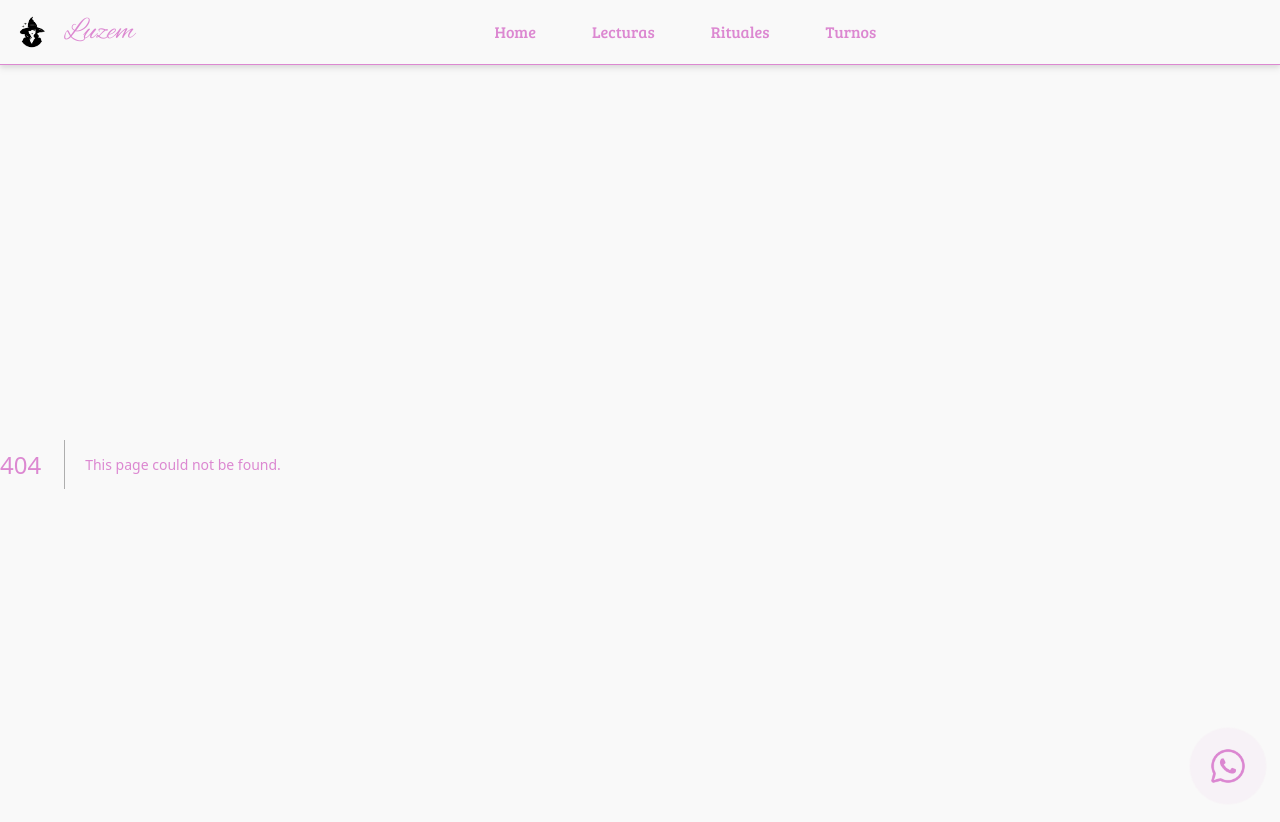
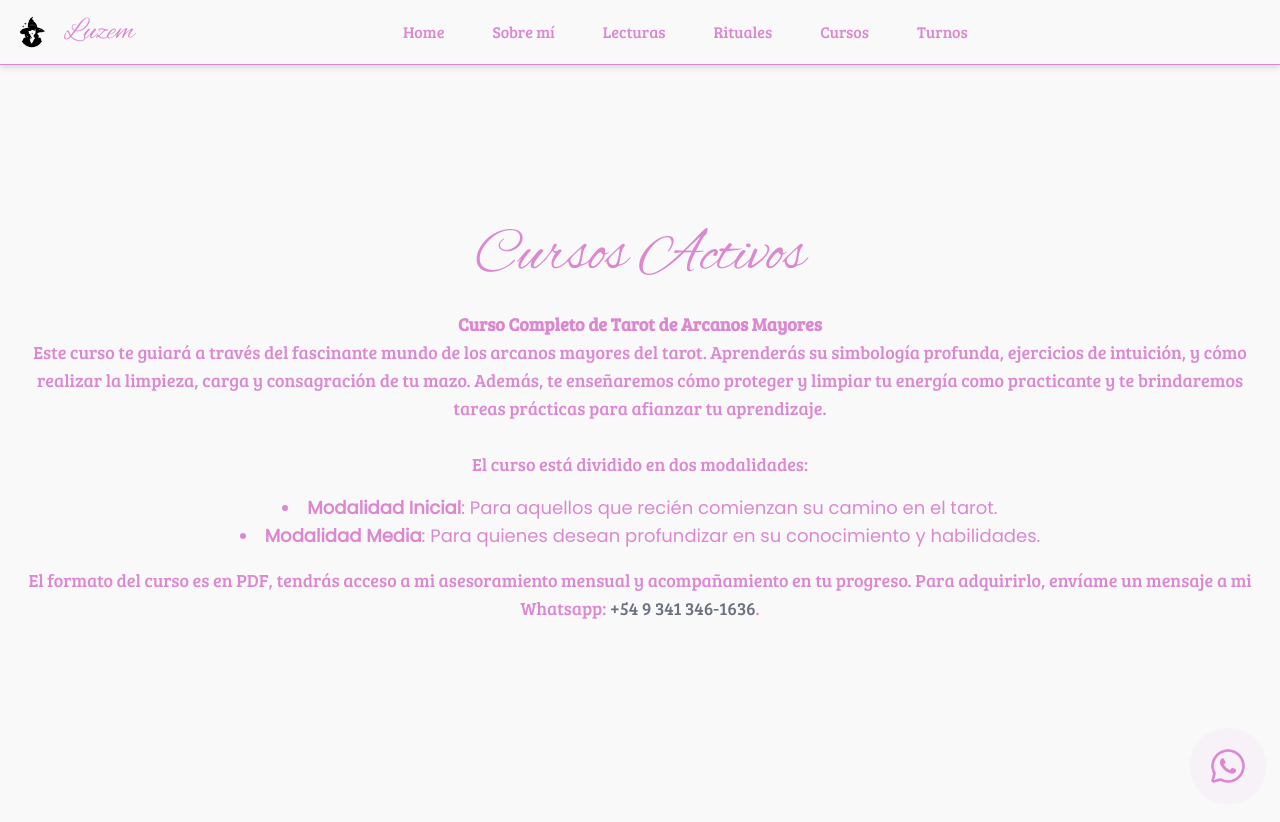
Before and after one commit to LucianoMas26/app-tarot, a Next.js app: page /courses in a window 1280 px wide. Before the commit this address had no page. Shown: the top 822 px of the page. After the commit the page ends 800 px from the top, so only its background shows below. Built offline with nearby package versions, Linux system fonts and the light colour scheme.

Commit message:
Adding routes and descriptions

```diff
--- /dev/null
+++ b/app/about/page.tsx
@@ -0,0 +1,43 @@
+import { Alex_Brush, Bree_Serif } from "next/font/google"
+
+const alexBrush = Alex_Brush({
+  subsets: ["latin"],
+  weight: ["400"]
+})
+
+const breeSerif = Bree_Serif({
+  subsets: ["latin"],
+  weight: ["400"]
+})
+
+export default function About() {
+  return (
+    <div className="relative w-full h-[calc(100svh-4rem)] flex justify-center items-center">
+      <div className="text-center p-6 max-h-[90%]">
+        <h1
+          className={`${alexBrush.className} text-4xl sm:text-5xl md:text-6xl mb-6`}
+        >
+          ¿Quién soy?
+        </h1>
+        <p
+          className={`${breeSerif.className} text-sm sm:text-md md:text-lg mb-4`}
+        >
+          Soy Luzem, medium de nacimiento, y desde temprana edad he mantenido
+          una conexión profunda con el mundo espiritual, desarrollando esta
+          habilidad para ponerla al servicio de quienes lo necesiten. Mi
+          herramienta principal es el tarot, con el cual realizo lecturas
+          especiales que van más allá de lo predictivo, incluyendo lecturas de
+          vidas pasadas a través del registro akáshico. Mi especialidad son las
+          canalizaciones de seres queridos, así como las conexiones con maestros
+          espirituales y seres de luz. Esta relación con los seres ascendidos me
+          permite realizar limpiezas energéticas potentes y otros rituales que
+          se especifican en la sección de "Rituales". Como profesora titulada en
+          materias pedagógicas, también imparto clases de tarot y mediumnidad,
+          que podrás encontrar en la sección de "Cursos". Mi misión es
+          acompañarte en tu camino espiritual, actuando como el medio entre los
+          mensajes que el universo tiene para ti y tus necesidades espirituales.
+        </p>
+      </div>
+    </div>
+  )
+}
--- /dev/null
+++ b/app/courses/page.tsx
@@ -0,0 +1,74 @@
+import { Alex_Brush, Bree_Serif } from "next/font/google"
+const { WHATSAPPNUMBER, MESSAGE, BASEURL } = process.env
+
+const alexBrush = Alex_Brush({
+  subsets: ["latin"],
+  weight: ["400"]
+})
+
+const breeSerif = Bree_Serif({
+  subsets: ["latin"],
+  weight: ["400"]
+})
+
+export default function Courses() {
+  if (!WHATSAPPNUMBER || !BASEURL || !MESSAGE) {
+    return null
+  }
+  const encodedMessage = encodeURIComponent(MESSAGE)
+  const whatsappLink = `${BASEURL}?phone=${WHATSAPPNUMBER}&text=${encodedMessage}&type=phone_number&app_absent=0`
+  return (
+    <div className="relative w-full h-[calc(100svh-4rem)] flex justify-center items-center">
+      <div className="text-center p-6 max-h-[90%]">
+        <h1
+          className={`${alexBrush.className} text-4xl sm:text-5xl md:text-6xl mb-6`}
+        >
+          Cursos Activos
+        </h1>
+        <p
+          className={`${breeSerif.className} text-sm sm:text-base md:text-lg mb-4`}
+        >
+          <strong>Curso Completo de Tarot de Arcanos Mayores</strong>
+          <br />
+          Este curso te guiará a través del fascinante mundo de los arcanos
+          mayores del tarot. Aprenderás su simbología profunda, ejercicios de
+          intuición, y cómo realizar la limpieza, carga y consagración de tu
+          mazo. Además, te enseñaremos cómo proteger y limpiar tu energía como
+          practicante y te brindaremos tareas prácticas para afianzar tu
+          aprendizaje.
+          <br />
+          <br />
+          El curso está dividido en dos modalidades:
+        </p>
+        <ul className="text-sm sm:text-base md:text-lg list-disc list-inside mb-4">
+          <li>
+            <strong>Modalidad Inicial</strong>: Para aquellos que recién
+            comienzan su camino en el tarot.
+          </li>
+          <li>
+            <strong>Modalidad Media</strong>: Para quienes desean profundizar en
+            su conocimiento y habilidades.
+          </li>
+        </ul>
+        <p
+          className={`${breeSerif.className} text-sm sm:text-base md:text-lg mb-4`}
+        >
+          El formato del curso es en PDF, tendrás acceso a mi asesoramiento
+          mensual y acompañamiento en tu progreso. Para adquirirlo, envíame un
+          mensaje a mi Whatsapp:{" "}
+          <strong>
+            {" "}
+            <a
+              href={whatsappLink}
+              className={`${breeSerif.className} text-gray-500 hover:underline duration-300 ease-in-out`}
+            >
+              {" "}
+              +54 9 341 346-1636
+            </a>
+          </strong>
+          .
+        </p>
+      </div>
+    </div>
+  )
+}
--- a/app/globals.css
+++ b/app/globals.css
@@ -4,6 +4,7 @@
 
 html {
   min-height: 100svh;
+  background-color: #f9f9f9;
 }
 
 @keyframes levitate {
--- a/app/turnos/page.tsx
+++ b/app/turnos/page.tsx
@@ -1,4 +1,5 @@
 import { Alex_Brush, Bree_Serif } from "next/font/google"
+const { WHATSAPPNUMBER, MESSAGE, BASEURL } = process.env
 
 const alexBrush = Alex_Brush({
   subsets: ["latin"],
@@ -11,11 +12,17 @@ const breeSerif = Bree_Serif({
 })
 
 export default function Turnos() {
+  if (!WHATSAPPNUMBER || !BASEURL || !MESSAGE) {
+    return null
+  }
+  const encodedMessage = encodeURIComponent(MESSAGE)
+  const whatsappLink = `${BASEURL}?phone=${WHATSAPPNUMBER}&text=${encodedMessage}&type=phone_number&app_absent=0`
+
   return (
     <div className="relative w-full h-[calc(100svh-4rem)]">
       <div className="absolute top-1/2 left-1/2 transform -translate-x-1/2 -translate-y-1/2  text-center p-6  max-h-[90%]">
         <h1
-          className={`${alexBrush.className} text-2xl sm:text-3xl md:text-6xl mb-6`}
+          className={`${alexBrush.className} text-4xl sm:text-5xl md:text-6xl mb-6`}
         >
           Reserva de Turnos
         </h1>
@@ -25,7 +32,7 @@ export default function Turnos() {
           ¡Bienvenid@ a mi espacio espiritual! Si deseas reservar un turno,
           simplemente envíame un mensaje por WhatsApp al
           <a
-            href="https://wa.me/1234567890"
+            href={whatsappLink}
             className={`${breeSerif.className} text-gray-500 hover:underline duration-300 ease-in-out`}
           >
             {" "}
--- a/components/MobileNavbar/MobileNavbar.tsx
+++ b/components/MobileNavbar/MobileNavbar.tsx
@@ -6,7 +6,7 @@ const breeSerif = Bree_Serif({
   weight: ["400"]
 })
 
-const MobileNavbar = () => {
+const MobileNavbar = ({ closeMobileNav }: { closeMobileNav: () => void }) => {
   return (
     <div
       className="fixed z-20 items-center justify-between w-full md:flex md:w-auto md:order-1"
@@ -19,24 +19,52 @@ const MobileNavbar = () => {
           <Link
             href="/"
             className="block py-2 px-3 duration-300 ease-in-out hover:bg-[#dc88d1] hover:text-white rounded"
+            onClick={closeMobileNav}
           >
             Home
           </Link>
+        </li>
+        <li>
           <Link
-            href={"/reading"}
+            href="/about"
             className="block py-2 px-3 duration-300 ease-in-out hover:bg-[#dc88d1] hover:text-white rounded"
+            onClick={closeMobileNav}
+          >
+            Sobre mi
+          </Link>
+        </li>
+        <li>
+          <Link
+            href="/reading"
+            className="block py-2 px-3 duration-300 ease-in-out hover:bg-[#dc88d1] hover:text-white rounded"
+            onClick={closeMobileNav}
           >
             Lecturas
           </Link>
+        </li>
+        <li>
           <Link
-            href={"/ritual"}
+            href="/ritual"
             className="block py-2 px-3 duration-300 ease-in-out hover:bg-[#dc88d1] hover:text-white rounded"
+            onClick={closeMobileNav}
           >
             Rituales
           </Link>
+        </li>
+        <li>
           <Link
-            href={"/turnos"}
+            href="/courses"
             className="block py-2 px-3 duration-300 ease-in-out hover:bg-[#dc88d1] hover:text-white rounded"
+            onClick={closeMobileNav}
+          >
+            Cursos
+          </Link>
+        </li>
+        <li>
+          <Link
+            href="/turnos"
+            className="block py-2 px-3 duration-300 ease-in-out hover:bg-[#dc88d1] hover:text-white rounded"
+            onClick={closeMobileNav}
           >
             Turnos
           </Link>
--- a/components/Navbar/Navbar.tsx
+++ b/components/Navbar/Navbar.tsx
@@ -4,7 +4,7 @@ import Image from "next/image"
 import Link from "next/link"
 import { Alex_Brush, Bree_Serif } from "next/font/google"
 import MobileNavbar from "../MobileNavbar/MobileNavbar"
-import { useState, useRef, useEffect } from "react"
+import { useState } from "react"
 
 const alexBrush = Alex_Brush({
   subsets: ["latin"],
@@ -23,37 +23,23 @@ export default function Navbar() {
     setIsMobileNavVisible(!isMobileNavVisible)
   }
 
-  const mobileNavRef = useRef<HTMLDivElement>(null)
-
-  const handleClickOutside = (event: MouseEvent) => {
-    if (
-      mobileNavRef.current &&
-      !mobileNavRef.current.contains(event.target as Node)
-    ) {
-      setIsMobileNavVisible(false)
-    }
+  const closeMobileNav = () => {
+    setIsMobileNavVisible(false)
   }
-
-  useEffect(() => {
-    document.addEventListener("mousedown", handleClickOutside)
-    return () => {
-      document.removeEventListener("mousedown", handleClickOutside)
-    }
-  }, [])
 
   return (
     <nav className="fixed bg-[#f9f9f9] w-full z-50 top-0 start-0 border-b border-[#dc88d1] drop-shadow-md">
-      <div className="max-w-screen-xl flex flex-wrap items-center justify-between mx-auto p-3 ">
+      <div className="max-w-screen-xl flex flex-wrap items-center justify-between mx-auto p-3">
         <a className="flex items-center space-x-3 rtl:space-x-reverse">
           <Image src={icon} alt="Icon" width={40} height={40} />
           <span
-            className={`${alexBrush.className} hidden sm:block self-center text-3xl text-[#dc88d1]  whitespace-nowrap`}
+            className={`${alexBrush.className} hidden sm:block self-center text-3xl text-[#dc88d1] whitespace-nowrap`}
           >
             Luzem
           </span>
         </a>
         <div className="flex md:order-2 space-x-3 md:space-x-0 rtl:space-x-reverse">
-          <div className=" px-4 "></div>
+          <div className="px-4"></div>
           <button
             type="button"
             className="inline-flex items-center p-2 w-10 h-10 justify-center text-sm text-[#dc88d1] rounded-lg md:hidden focus:outline-none focus:ring-2 focus:ring-offset-white"
@@ -76,14 +62,14 @@ export default function Navbar() {
             </svg>
           </button>
         </div>
-        <div className="items-center justify-between hidden w-full md:flex md:w-auto ">
+        <div className="items-center justify-between hidden w-full md:flex md:w-auto">
           <ul
-            className={`${breeSerif.className} flex flex-col p-4 md:p-0 mt-4 border text-[#dc88d1] font-thin rounded-lg md:space-x-8  md:flex-row md:mt-0 md:border-0 `}
+            className={`${breeSerif.className} flex flex-col p-4 md:p-0 mt-4 border text-[#dc88d1] font-thin rounded-lg md:space-x-6 md:flex-row md:mt-0 md:border-0`}
           >
             <li>
               <Link
                 href="/"
-                className="block py-2 px-3 duration-300 ease-in-out "
+                className="block py-2 px-3 duration-300 ease-in-out"
                 aria-current="page"
               >
                 Home
@@ -91,8 +77,17 @@ export default function Navbar() {
             </li>
             <li>
               <Link
+                href="/about"
+                className="block py-2 px-3 duration-300 ease-in-out"
+                aria-current="page"
+              >
+                Sobre mí
+              </Link>
+            </li>
+            <li>
+              <Link
                 href={"/reading"}
-                className="block py-2 px-3   duration-300 ease-in-out"
+                className="block py-2 px-3 duration-300 ease-in-out"
               >
                 Lecturas
               </Link>
@@ -100,15 +95,22 @@ export default function Navbar() {
             <li>
               <Link
                 href={"/ritual"}
-                className="block py-2 px-3   duration-300 ease-in-out"
+                className="block py-2 px-3 duration-300 ease-in-out"
               >
                 Rituales
               </Link>
             </li>
+            <Link
+              href="/courses"
+              className="block py-2 px-3 duration-300 ease-in-out"
+              aria-current="page"
+            >
+              Cursos
+            </Link>
             <li>
               <Link
                 href={"/turnos"}
-                className="block py-2 px-3  duration-300 ease-in-out"
+                className="block py-2 px-3 duration-300 ease-in-out"
               >
                 Turnos
               </Link>
@@ -116,11 +118,8 @@ export default function Navbar() {
           </ul>
         </div>
       </div>
-      {isMobileNavVisible && (
-        <div ref={mobileNavRef}>
-          <MobileNavbar />
-        </div>
-      )}
+
+      {isMobileNavVisible && <MobileNavbar closeMobileNav={closeMobileNav} />}
     </nav>
   )
 }
```
